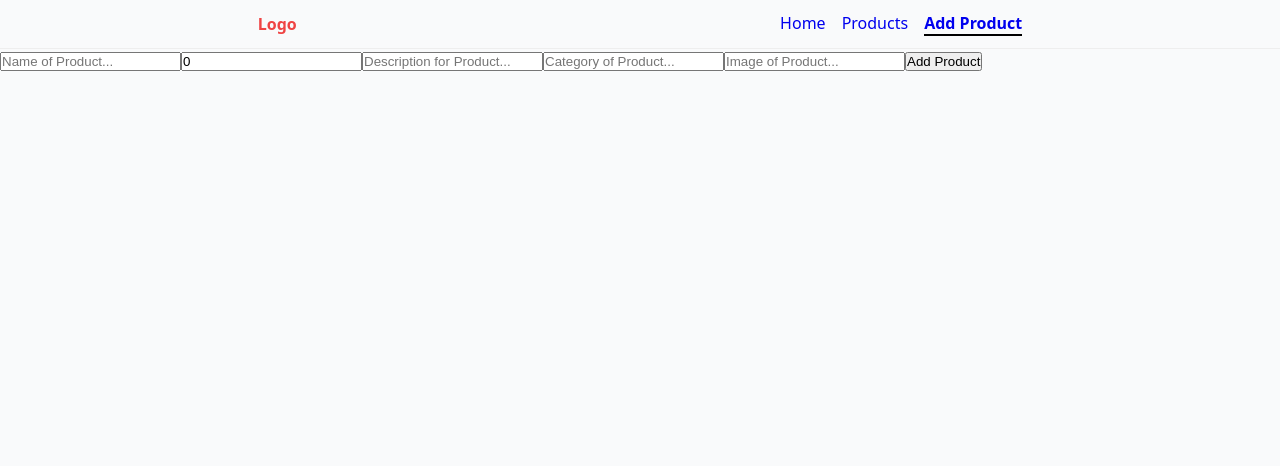
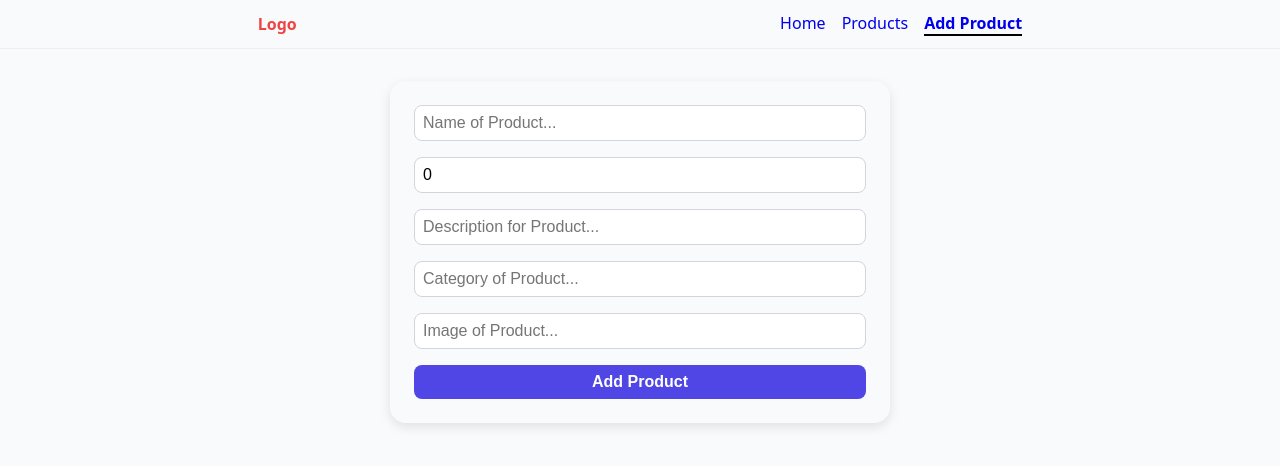
Before and after one commit to Mortezaahm/React-Lab2, a React (Vite) app in the folder client/: page /add-product in a window 1280 px wide. Shown: the top 466 px of the page. Built offline with nearby package versions, Linux system fonts and the light colour scheme.

Commit message:
style the buttons card and fixing some problems

```diff
--- a/client/src/components/ProductCard.tsx
+++ b/client/src/components/ProductCard.tsx
@@ -23,13 +23,17 @@ function ProductCard({ product , onDelete }: { product: Product, onDelete:(id:nu
       <p className="product-card__category">
         {product.category}
       </p>
-
-      <button onClick={(e)=> {
+      <div className="product-card__actions">
+        <button
+        className="btn btn--secondary"
+        onClick={(e)=> {
           e.stopPropagation();
           navigate(`/edit-product/${product.id}`)
         }}>Edit</button>
 
-      <button onClick={(e) => {
+        <button
+          className="btn btn--danger"
+          onClick={(e) => {
             e.stopPropagation();
             onDelete(product.id)
           }}
@@ -37,6 +41,7 @@ function ProductCard({ product , onDelete }: { product: Product, onDelete:(id:nu
           Delete
         </button>
       </div>
+    </div>
   )
 }
 
--- a/client/src/pages/AddProduct.tsx
+++ b/client/src/pages/AddProduct.tsx
@@ -31,8 +31,9 @@ function AddProduct() {
         setImage("")
 
         console.log(data);
+        // localStorage.setItem(data);
 
-        navigate(`/products/${data.id}`)
+        navigate('/products')
       } catch (error) {
         console.error("Failed to add product: ", error);
       }
@@ -41,38 +42,43 @@ function AddProduct() {
 
   return (
     <>
-      <form onSubmit={handleSubmit}>
+      <form onSubmit={handleSubmit} className="form">
         <input
             type="text"
             placeholder="Name of Product..."
+            className="form__input"
             value={title}
             onChange={(e) => setTitle(e.target.value)}
             />
             <input
             type="text"
             placeholder="Price of Product..."
+            className="form__input"
             value={price}
             onChange={(e) => setPrice(Number(e.target.value))}
             />
             <input
             type="text"
             placeholder="Description for Product..."
+            className="form__input"
             value={description}
             onChange={(e) => setDescription(e.target.value)}
             />
             <input
             type="text"
             placeholder="Category of Product..."
+            className="form__input"
             value={category}
             onChange={(e) => setCategory(e.target.value)}
             />
             <input
             type="text"
             placeholder="Image of Product..."
+            className="form__input"
             value={image}
             onChange={(e) => setImage(e.target.value)}
             />
-            <button type="submit">Add Product</button>
+            <button type="submit" className="form__button">Add Product</button>
       </form>
     </>
   )
--- a/client/src/pages/EditProduct.tsx
+++ b/client/src/pages/EditProduct.tsx
@@ -41,11 +41,12 @@ function EditProduct() {
 
   return (
     <>
-      <form onSubmit={handleUpdateProduct}>
+      <form onSubmit={handleUpdateProduct} className="form">
         <input
             type="text"
             placeholder="Name of Product..."
             value={productData.title}
+            className="form__input"
             onChange={(e) => setProductData(prev => ({
                 ...prev ,
                 title: e.target.value
@@ -56,6 +57,7 @@ function EditProduct() {
             type="text"
             placeholder="Price of Product..."
             value={productData.price}
+            className="form__input"
             onChange={(e) => setProductData(prev => ({
                 ...prev,
                 price:Number(e.target.value)
@@ -66,6 +68,7 @@ function EditProduct() {
             type="text"
             placeholder="Description for Product..."
             value={productData.description}
+            className="form__input"
             onChange={(e) => setProductData(prev => ({
               ...prev,
               description: e.target.value
@@ -76,6 +79,7 @@ function EditProduct() {
             type="text"
             placeholder="Category of Product..."
             value={productData.category}
+            className="form__input"
             onChange={(e) => setProductData(prev => ({
                 ...prev,
                 category: e.target.value
@@ -86,13 +90,14 @@ function EditProduct() {
             type="text"
             placeholder="Image of Product..."
             value={productData.image}
+            className="form__input"
             onChange={(e) => setProductData(prev => ({
                 ...prev,
                 image: e.target.value
               }))
             }
             />
-            <button type="submit">Update Product</button>
+            <button type="submit" className="form__button">Update Product</button>
       </form>
     </>
   )
--- a/client/src/pages/Products.tsx
+++ b/client/src/pages/Products.tsx
@@ -5,11 +5,20 @@ import ProductCard from "../components/ProductCard";
 
 function Products() {
   const [products, setProducts] = useState<Product[]>([]);
+  const [loading, setLoading] = useState(true);
+  const [error, setError] = useState<string | null>(null)
 
   useEffect(() => {
     async function getAll () {
-      const data = await getAllProducts();
-      setProducts(data)
+      try {
+        setLoading(true)
+        const data = await getAllProducts();
+        setProducts(data)
+      } catch {
+        setError("Failed to load products")
+      } finally {
+        setLoading(false)
+      }
     }
     getAll();
   }, [])
@@ -22,6 +31,9 @@ function Products() {
       console.log(error)
     }
   }
+
+  if (loading) {return <h2>Loading...</h2>}
+  if (error) return <h2>{error}</h2>
 
   return (
     <div className="container">
--- /dev/null
+++ b/client/src/styles/components/_button.scss
@@ -0,0 +1,38 @@
+@use '../abstracts/mixins' as *;
+@use '../abstracts/variables' as *;
+@use '../abstracts/functions' as *;
+
+.btn {
+  display: inline-block;
+  padding: space(sm) space(md);
+
+  border: none;
+  border-radius: space(sm);
+
+  font-size: font-size(base);
+  font-weight: bold;
+
+  cursor: pointer;
+
+  transition: 0.2s ease;
+
+  &:hover {
+    transform: translateY(-2px);
+    opacity: 0.9;
+  }
+
+  &--primary {
+    background: color(primary);
+    color: white;
+  }
+
+  &--secondary {
+    background: color(secondary);
+    color: white;
+  }
+
+  &--danger {
+    background: color(danger);
+    color: white;
+  }
+}
--- a/client/src/styles/components/_card.scss
+++ b/client/src/styles/components/_card.scss
@@ -2,7 +2,7 @@
 
 .product-card {
   width: 100%;
-  height: 100%;
+  height: auto;
 
   display: flex;
   flex-direction: column;
@@ -49,4 +49,10 @@
     color: color(success);
     font-weight: bold;
   }
+
+  &__actions {
+    display: flex;
+    gap: space(sm);
+    margin-top: space(md);
+  }
 }
--- a/client/src/styles/components/_form.scss
+++ b/client/src/styles/components/_form.scss
@@ -0,0 +1,58 @@
+@use '../abstracts/mixins' as *;
+@use '../abstracts/variables' as *;
+@use '../abstracts/functions' as *;
+
+.form {
+  width: 100%;
+  max-width: 500px;
+  margin: space(xl) auto;
+  padding: space(lg);
+
+  display: flex;
+  flex-direction: column;
+  gap: space(md);
+
+  background: color(light);
+  border-radius: space(md);
+
+  box-shadow: 0 4px 12px rgba(0, 0, 0, 0.1);
+
+  &__input {
+    width: 100%;
+
+    padding: space(sm);
+
+    border: 1px solid #d1d5db;
+    border-radius: space(sm);
+
+    font-size: font-size(base);
+
+    outline: none;
+
+    &:focus {
+      border-color: color(primary);
+    }
+  }
+
+  &__button {
+    padding: space(sm);
+
+    border: none;
+    border-radius: space(sm);
+
+    background: color(primary);
+    color: white;
+
+    font-size: font-size(base);
+    font-weight: bold;
+
+    cursor: pointer;
+
+    transition: 0.2s ease;
+
+    &:hover {
+      opacity: 0.9;
+      transform: translateY(-2px);
+    }
+  }
+}
--- a/client/src/styles/layout/_grid.scss
+++ b/client/src/styles/layout/_grid.scss
@@ -12,5 +12,13 @@
 }
 
 .grid-2 { @include grid(2); }
-.grid-3 { @include grid(3); }
+.grid-3 {
+  @include grid(1);
+  @include respond(md)  {
+    @include grid(2);
+  }
+  @include respond(lg)  {
+    @include grid(3);
+  }
+}
 .grid-4 { @include grid(4); }
--- a/client/src/styles/main.scss
+++ b/client/src/styles/main.scss
@@ -12,4 +12,7 @@
 @use 'utilities/spacing';
 
 @use 'components/card';
-@use 'components/navbar'
+@use 'components/navbar';
+
+@use 'components/form';
+@use 'components/button';
```
Lines whose indentation alone changed are shown as unchanged.
